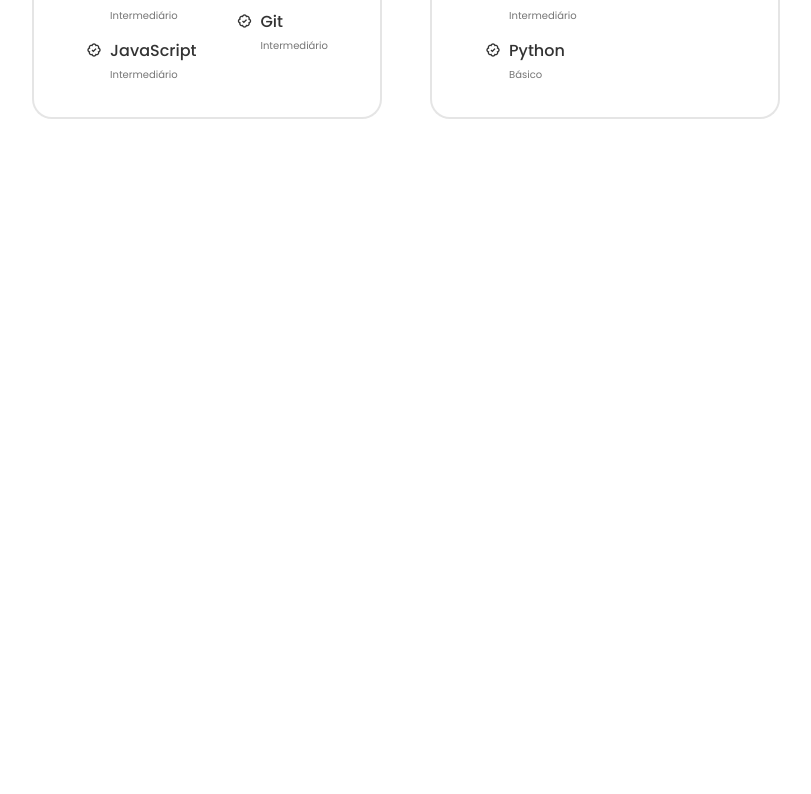
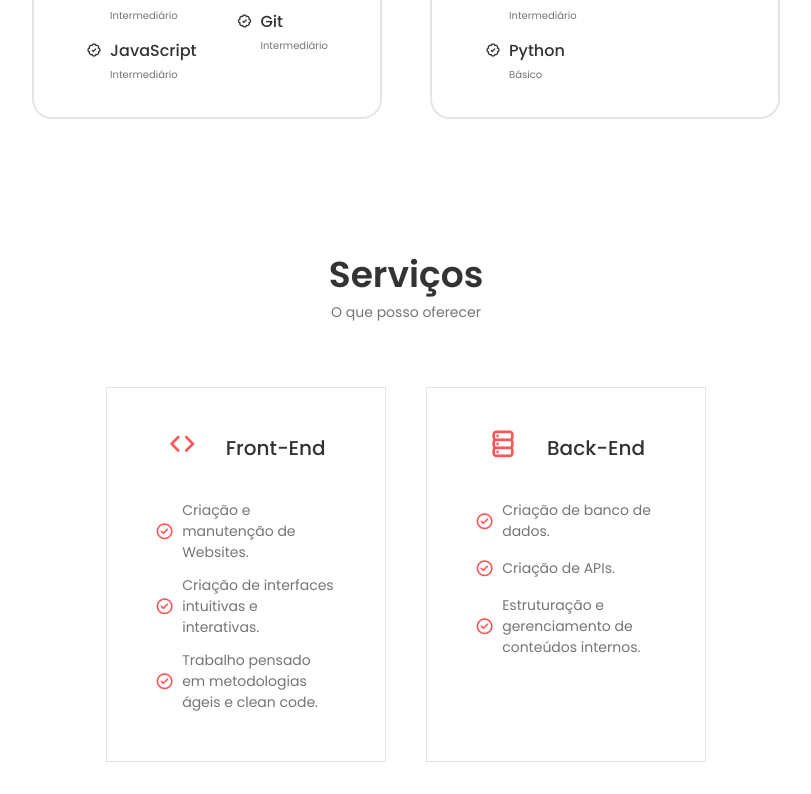
Before and after one commit to anafgomez/react-portfolio, a React (Create React App) app in the folder portfolio/: page / in a window 1280 px wide. Shown: the part 1694-2488 px from the top of the page, without its empty margins (234-1045 px from the left). Before the commit the page ends 1845 px from the top, so only its background shows below. Built offline with nearby package versions, Linux system fonts and the light colour scheme.

Commit message:
Changes and update code

```diff
--- a/portfolio/src/App.js
+++ b/portfolio/src/App.js
@@ -4,6 +4,7 @@ import Header from './components/header/Header';
 import Home from './components/home/Home';
 import Sobre from './components/sobre/Sobre';
 import Skills from './components/skills/Skills';
+import Services from './components/services/Services';
 
 const App = () => {
   return (
@@ -13,6 +14,7 @@ const App = () => {
         <Home />
         <Sobre />
         <Skills />
+        <Services />
       </main>
 
     </>
--- /dev/null
+++ b/portfolio/src/components/services/Services.jsx
@@ -0,0 +1,72 @@
+import React from "react";
+import "./services.css";
+
+const Services = () => {
+
+     return (
+        <section className="services section" id="services">
+            <h2 className="section__title">Serviços</h2>
+            <span className="section__subtitle">O que posso oferecer</span>
+            <div className="services__container container grid">
+                <div className="services__content">
+                    <div className="front-end">
+                        <i className="uil uil-arrow services__icon"></i>
+                        <h3 className="services__title">Front-End</h3>
+                    </div>
+
+
+                        <div className="services__modal-content">
+
+                            <ul className="services__modal-services grid">
+                                <li className="services__modal-service">
+                                    <i className="uil uil-check-circle services__modal-icon"></i>
+                                    <p className="services__modal-info">Criação e manutenção de Websites.</p>
+                                </li>
+
+                                <li className="services__modal-service">
+                                    <i className="uil uil-check-circle services__modal-icon"></i>
+                                    <p className="services__modal-info">Criação de interfaces intuitivas e interativas.</p>
+                                </li>
+
+                                <li className="services__modal-service">
+                                    <i className="uil uil-check-circle services__modal-icon"></i>
+                                    <p className="services__modal-info">Trabalho pensado em metodologias ágeis e clean code.</p>
+                                </li>
+                            </ul>
+                        </div>
+                </div>
+
+                <div className="services__content">
+                    <div className="back-end">
+                        <i className="uil uil-server-alt services__icon"></i>
+                        <h3 className="services__title">Back-End</h3>
+                    </div>
+
+                    <div className="services-modal">
+                        <div className="services__modal-content">
+
+                            <ul className="services__modal-services grid">
+                                <li className="services__modal-service">
+                                    <i className="uil uil-check-circle services__modal-icon"></i>
+                                    <p className="services__modal-info">Criação de banco de dados.</p>
+                                </li>
+
+                                <li className="services__modal-service">
+                                    <i className="uil uil-check-circle services__modal-icon"></i>
+                                    <p className="services__modal-info">Criação de APIs.</p>
+                                </li>
+
+                                <li className="services__modal-service">
+                                    <i className="uil uil-check-circle services__modal-icon"></i>
+                                    <p className="services__modal-info">Estruturação e gerenciamento de conteúdos internos.</p>
+                                </li>
+                            </ul>
+                        </div>
+                    </div>
+                </div>
+            </div>
+        </section>
+    );
+};
+
+export default Services;
--- /dev/null
+++ b/portfolio/src/components/services/services.css
@@ -0,0 +1,108 @@
+.services__container {
+    grid-template-columns: repeat(2, 280px);
+    justify-content: center;
+    column-gap: 2.5rem;
+}
+
+.services__content {
+    border: 1px solid rgba(0, 0, 0, 0.1);
+    background-origin: var(--container-color);
+    padding: 2rem 2rem 2rem 2rem;
+}
+
+.front-end {
+    display: flex;
+    justify-content: space-evenly;
+    align-items: center;
+}
+
+.back-end {
+    display: flex;
+    justify-content: space-evenly;
+    align-items: center;
+}
+
+
+.services__icon {
+    font-size: 2rem;
+    color: var(--title-color-red);
+    margin-bottom: var(--mb-1);
+}
+
+.services__title {
+    display: flex;
+    justify-content: center;
+    font-size: var(--h3-font-size);
+    margin-bottom: .5rem;
+    font-weight: var(--font-medium);
+}
+
+
+.services__modal-content {
+    display: flex;
+    justify-content: center;
+    align-items: center;
+    background-color: var(--container-color);
+    padding: 1rem;
+    border-radius: 1.5rem;
+}
+
+
+.services__modal-title {
+    font-size: var(--h3-font-size);
+    font-weight: var(--font-medium);
+    margin-bottom: var(--mb-1);
+}
+
+.services__modal-services {
+    row-gap: 0.75rem;
+}
+
+.services__modal-service {
+    display: flex;
+    align-items: center;
+    column-gap: .5rem;
+}
+
+.services__modal-icon {
+    color: var(--title-color-red);
+    font-size: 1.2rem;
+}
+
+.services__modal-info {
+    font-size: var(--small-font-size);
+}
+
+/*===================== BREAKPOINTS ======================*/
+/* For large devices */
+@media screen and (max-width: 992px) {
+    .services__container {
+        grid-template-columns: repeat(2, 280px);
+    }
+  }
+
+  /* For medium devices */
+  @media screen and (max-width: 768px) {
+    .services__container {
+        grid-template-columns: repeat(2, 250px);
+    }
+
+    .services__content {
+        padding: 3.5rem 0.5rem 1.25rem 1.5rem;
+    }
+
+    .services__icon {
+        font-size: 1.5rem;
+    }
+  }
+
+  /* For small devices */
+  @media screen and (max-width: 350px) {
+    .services__container {
+        grid-template-columns: repeat(1, 1fr);
+    }
+
+    .services__content {
+        padding-right: 6rem;
+    }
+  }
```
Also changed, not shown: package.json (added, +9 -0 lines), 1 other file (tests, documents, lock files or other folders).
